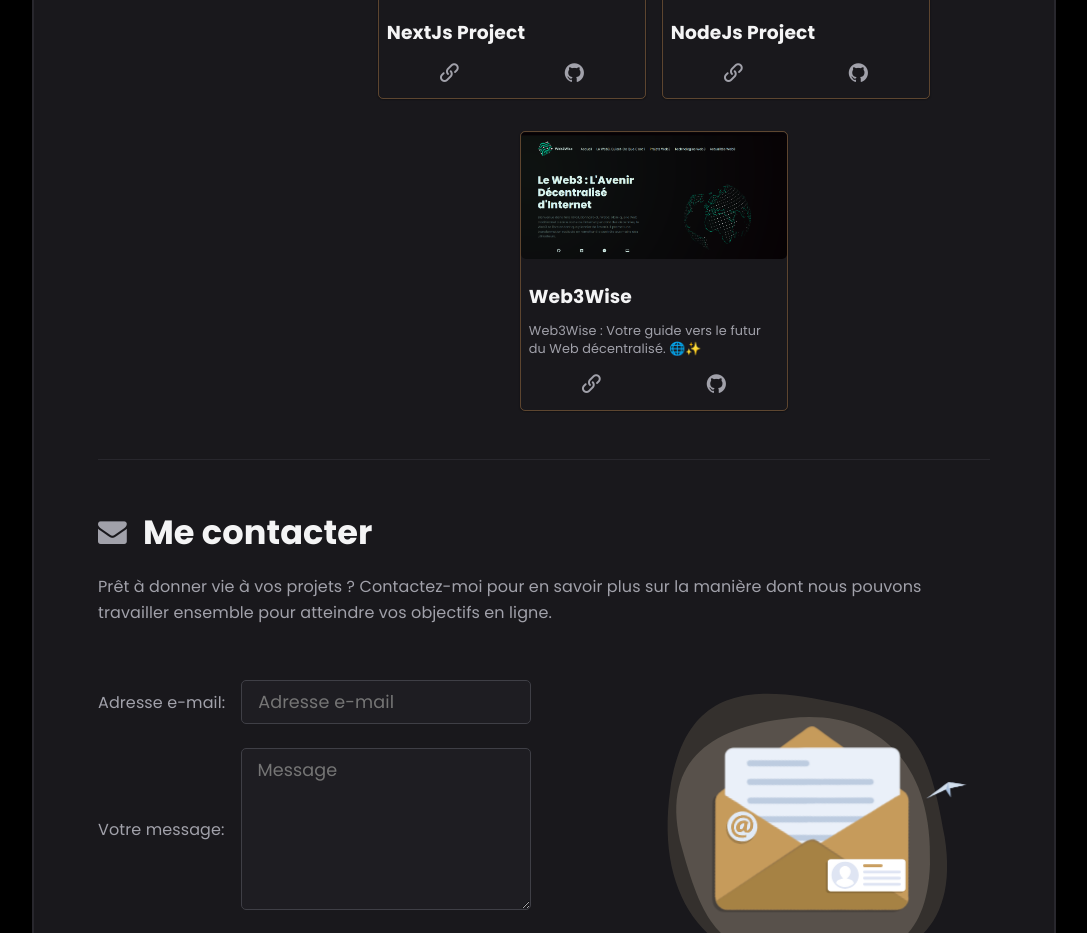
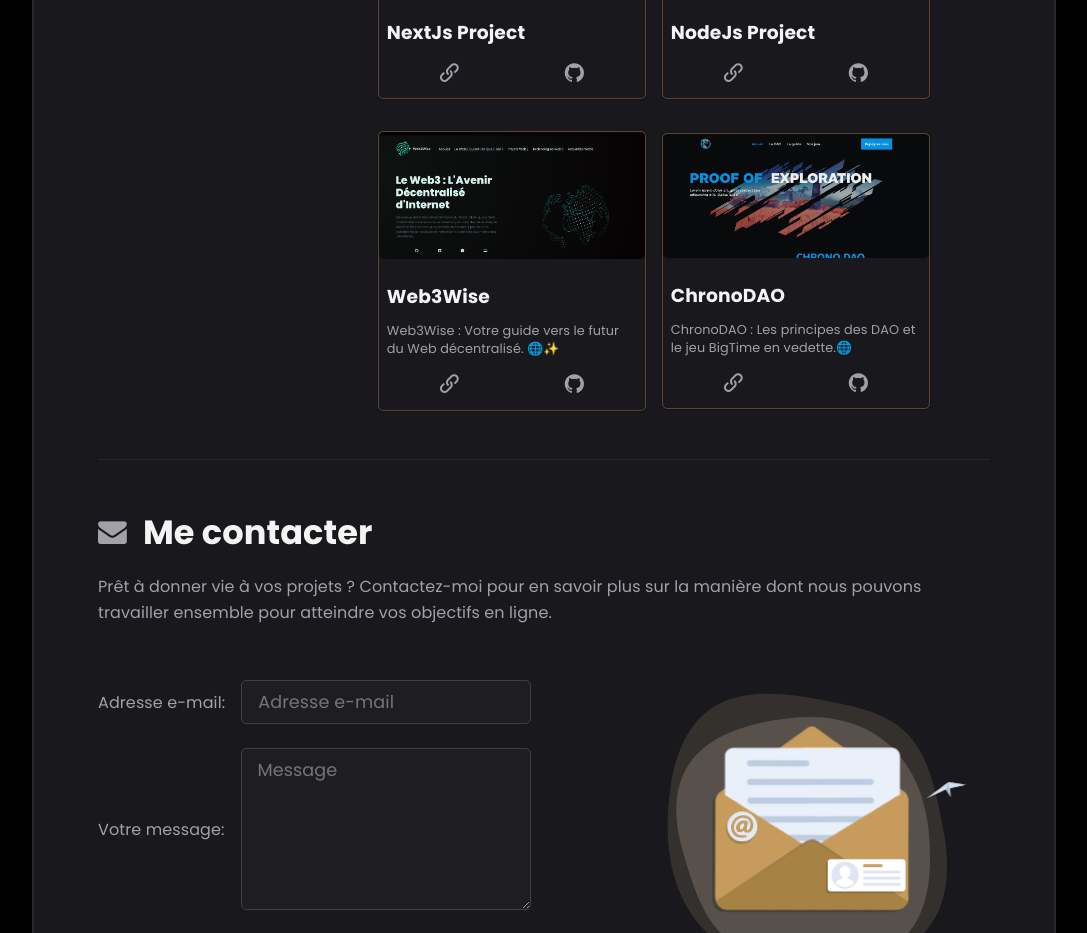
Before and after one commit to OlivierMaria/Portfolio, a React (Vite) app: page / in a window 1280 px wide. Shown: the part 1120-2053 px from the top of the page, without its empty margins (96-1183 px from the left). Built offline with nearby package versions, Linux system fonts and the light colour scheme.

Commit message:
Added the chronoDAO project

```diff
--- a/src/components/3-main/myProjects.js
+++ b/src/components/3-main/myProjects.js
@@ -23,4 +23,13 @@ export const myProjects = [
     links: "https://web3wise.netlify.app/",
     github: "https://github.com/OlivierMaria/Web3Wise",
   },
+  {
+    projectTitle: "ChronoDAO",
+    category: ["react"],
+    imgPath: "./chrono.png",
+    subtitle:
+      "ChronoDAO : Les principes des DAO et le jeu BigTime en vedette.🌐",
+    links: "https://website-iota-blue-94.vercel.app/",
+    github: "https://github.com/ChronoDAO/website",
+  },
 ];
```
Also changed, not shown: public/chrono.png (added).
